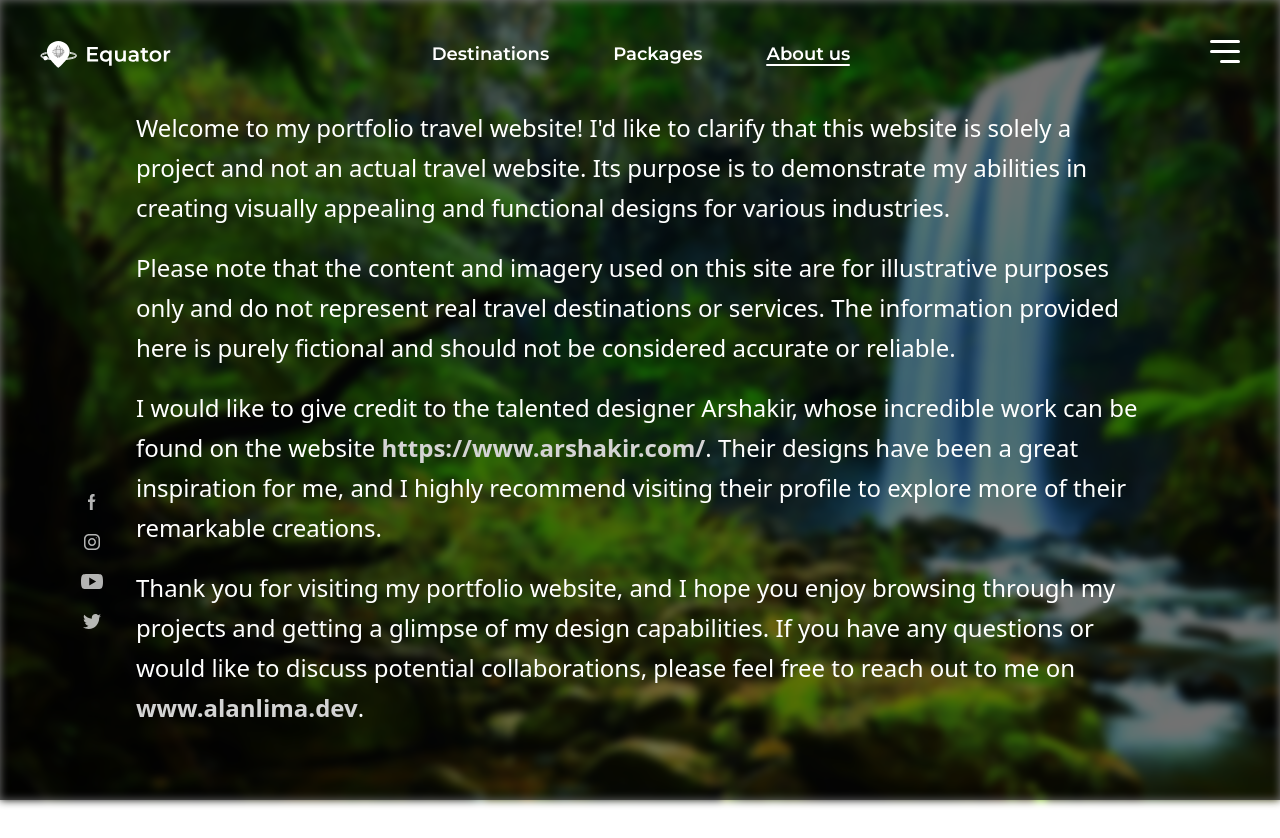
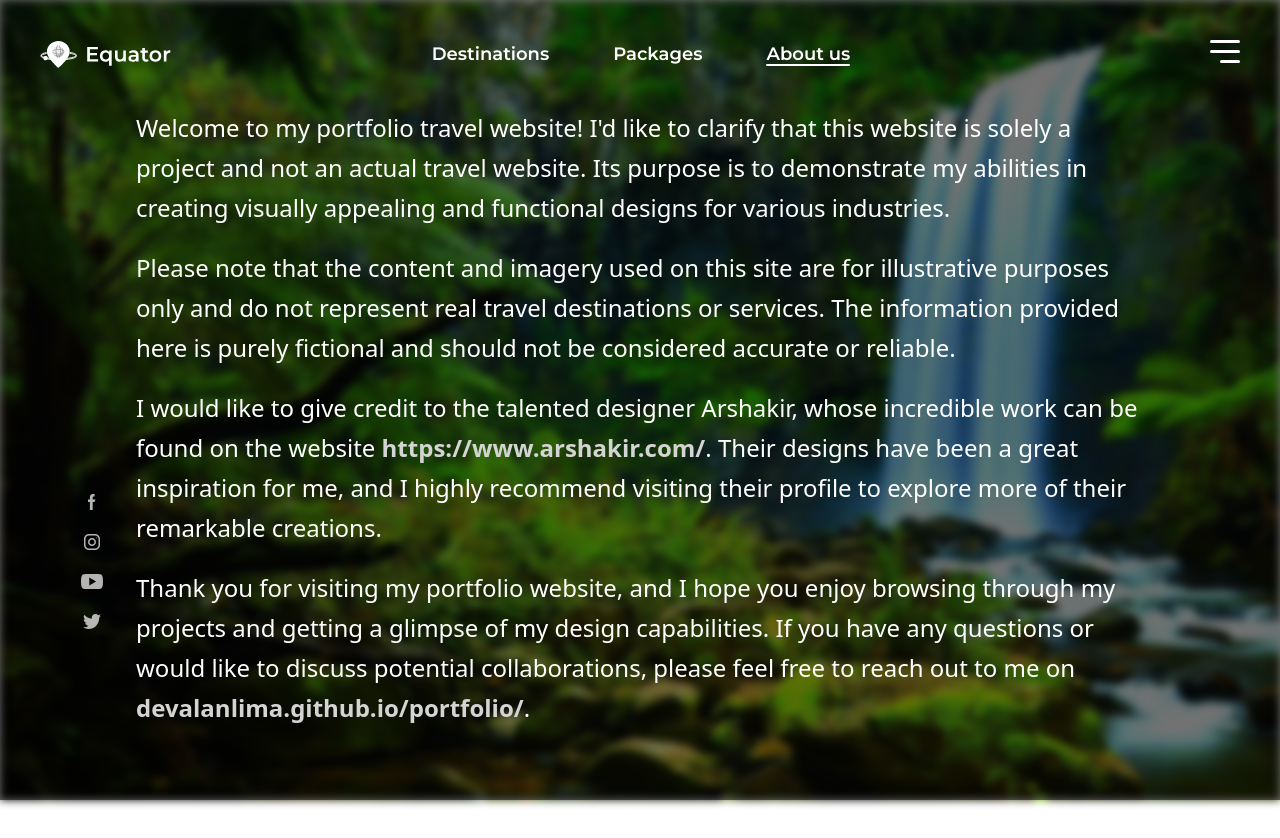
Before and after one commit to devalanlima/TravelWebsite, a Vue app: page /about in a window 1280 px wide. Built offline with nearby package versions, Linux system fonts and the light colour scheme.

Commit message:
fix: add the correct website

```diff
--- a/src/views/AboutView.vue
+++ b/src/views/AboutView.vue
@@ -18,7 +18,7 @@
     <p>
       Thank you for visiting my portfolio website, and I hope you enjoy browsing through my projects and getting a glimpse
       of my design capabilities. If you have any questions or would like to discuss potential collaborations, please feel
-      free to reach out to me on <a  class="font-bold text-neutral-300 hover:text-white" href="#">www.alanlima.dev</a>.
+      free to reach out to me on <a  class="font-bold text-neutral-300 hover:text-white" href="https://devalanlima.github.io/portfolio/">devalanlima.github.io/portfolio/</a>.
     </p>
   </div>
 </template>
```
